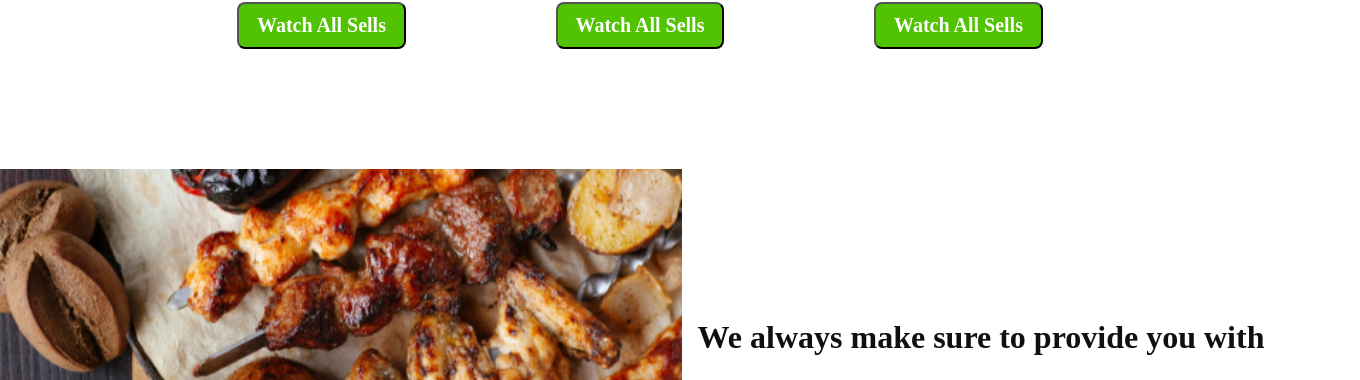
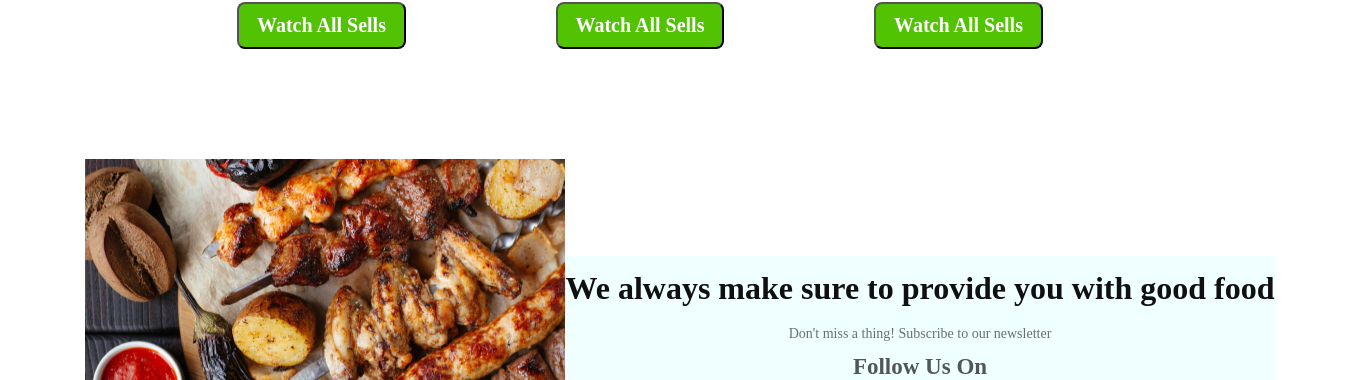
Before and after one commit to Kawser420/food-restaurant, a plain HTML site: page index.html in a window 1280 px wide. Shown: the part 1180-1560 px from the top of the page, 1360 px wide, since content can reach past the window. Drawn offline with Linux system fonts and the light colour scheme.

Commit message:
basic html and css just simple website complete

```diff
--- a/index.html
+++ b/index.html
@@ -86,6 +86,7 @@
             <img src="assets/foods.png" alt="" />
           </div>
           <div class="food-details">
+            <div class="food-area">
               <h2 class="title">
                 We always make sure to provide you with good food
               </h2>
@@ -97,6 +98,7 @@
                 <i class="fa-brands fa-square-facebook"></i>
                 <i class="fa-brands fa-x-twitter"></i>
                 <i class="fa-brands fa-square-instagram"></i>
+              </div>
             </div>
           </div>
         </div>
--- a/style/style.css
+++ b/style/style.css
@@ -127,10 +127,16 @@
   background: rgba(82, 195, 3, 0.15);
   border-radius: 5px;
 }
+#food-contact {
+  width: 1360px;
+}
 .food-info {
   display: flex;
   justify-content: center;
   align-items: center;
+}
+.food-area {
+  background-color: azure;
 }
 .food-details .title {
   color: rgb(16, 16, 16);
@@ -161,10 +167,7 @@
   text-align: center;
   opacity: 0.7;
 }
-.food-img img {
-  width: 682px;
-  margin: 10px auto;
-}
+
 .food-social-contact {
   display: flex;
   justify-content: center;
```
Lines whose indentation alone changed are shown as unchanged.
